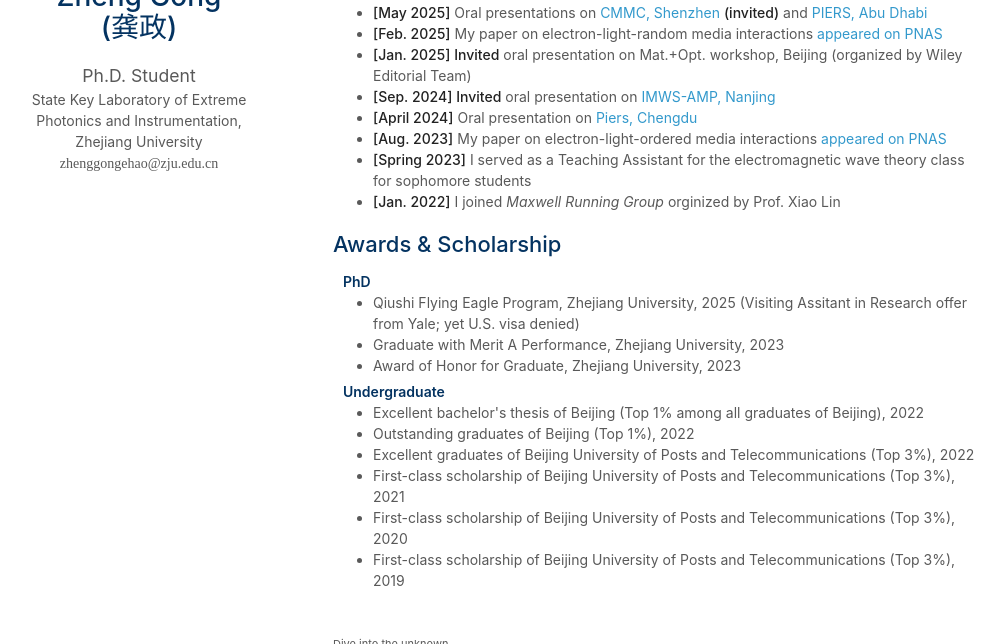
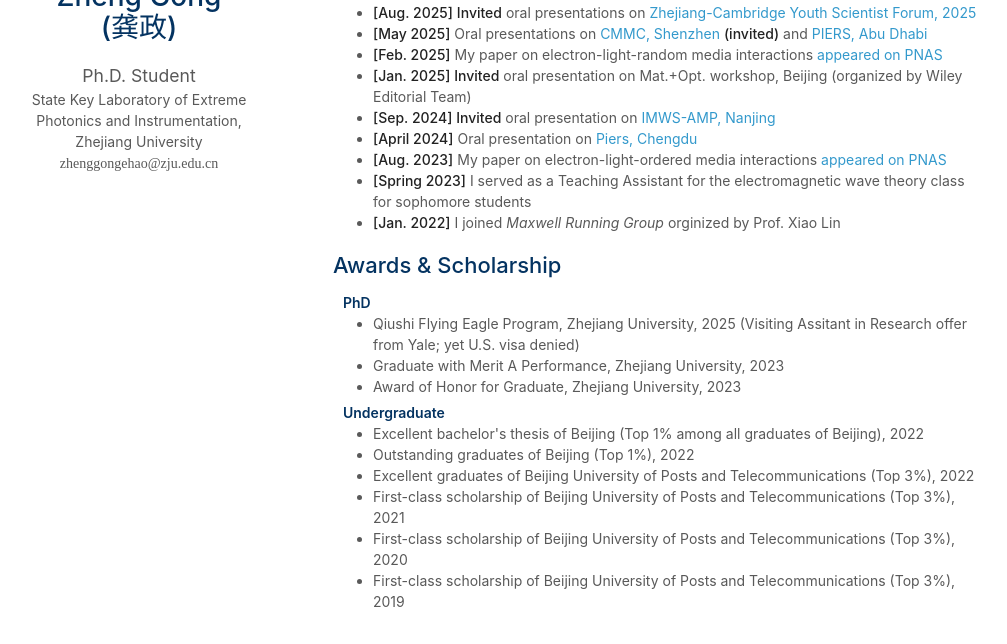
Before and after one commit to zhenggongehao/zhenggongehao.github.io, a Jekyll site: the page built from index.md, in a window 1280 px wide and 900 px high, scrolled down 1143 px, cut to the strip 256-900 px from the top of the window. Shown: the whole strip, without its empty margins (137-1144 px from the left). Built offline with Jekyll 4.4.1, drawn with Linux system fonts in a browser that asks for light colours; nearby versions of some CDN libraries; a style sheet for code colours, icons or effects is not loaded; our own code applies the rules of GitHub Pages for plain Markdown files.

Commit message:
UpdateNews

```diff
--- a/index.md
+++ b/index.md
@@ -17,6 +17,7 @@ layout: homepage
 
 ## News
 - **[Ongoing project, continuously updated]** keV-free-electron light source (_assembled and installed_ at [iZJU](https://www.intl.zju.edu.cn/en){:target="_blank"} [Oct. 2023], visible light _observed_ with naked eyes [April 2025], X-ray background signal detected [Aug. 2025]; **_Team effort_**: Jialin [lead, 2021–2023], , Ruoxi [assistance, 2021–2024], **Zheng [lead, July 2023–present; assistance, 2022–2023]**, Zun, Xiangfeng, and Bowen [assistance, March 2025–present], Prof. Lin [supervise, 2021–present])
+- **[Aug. 2025]** **Invited** oral presentations on [Zhejiang-Cambridge Youth Scientist Forum, 2025](./assets/files/Program%20V1.1(2).pdf){:target="_blank"}
 - **[May 2025]** Oral presentations on [CMMC, Shenzhen](https://www.metasoc.org.cn/cn/web/index/28310_2443311){:target="_blank"} **(invited)** and [PIERS, Abu Dhabi](https://abdb2025.piers.org/session.html?sid=S060){:target="_blank"}
 - **[Feb. 2025]** My paper on electron-light-random media interactions [appeared on PNAS](https://www.pnas.org/doi/10.1073/pnas.2413336122){:target="_blank"}
 - **[Jan. 2025]** **Invited** oral presentation on Mat.+Opt. workshop, Beijing (organized by Wiley Editorial Team)
```
Also changed, not shown: 1 other file.
